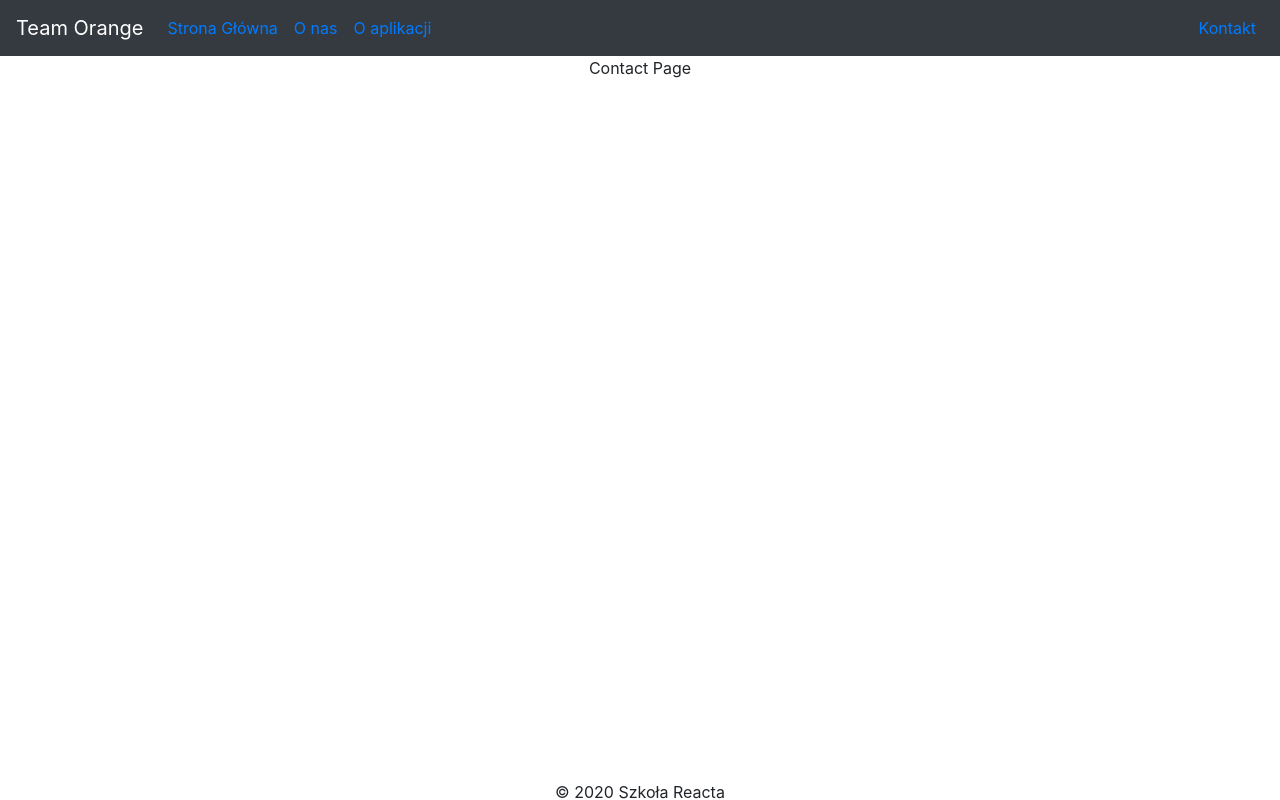
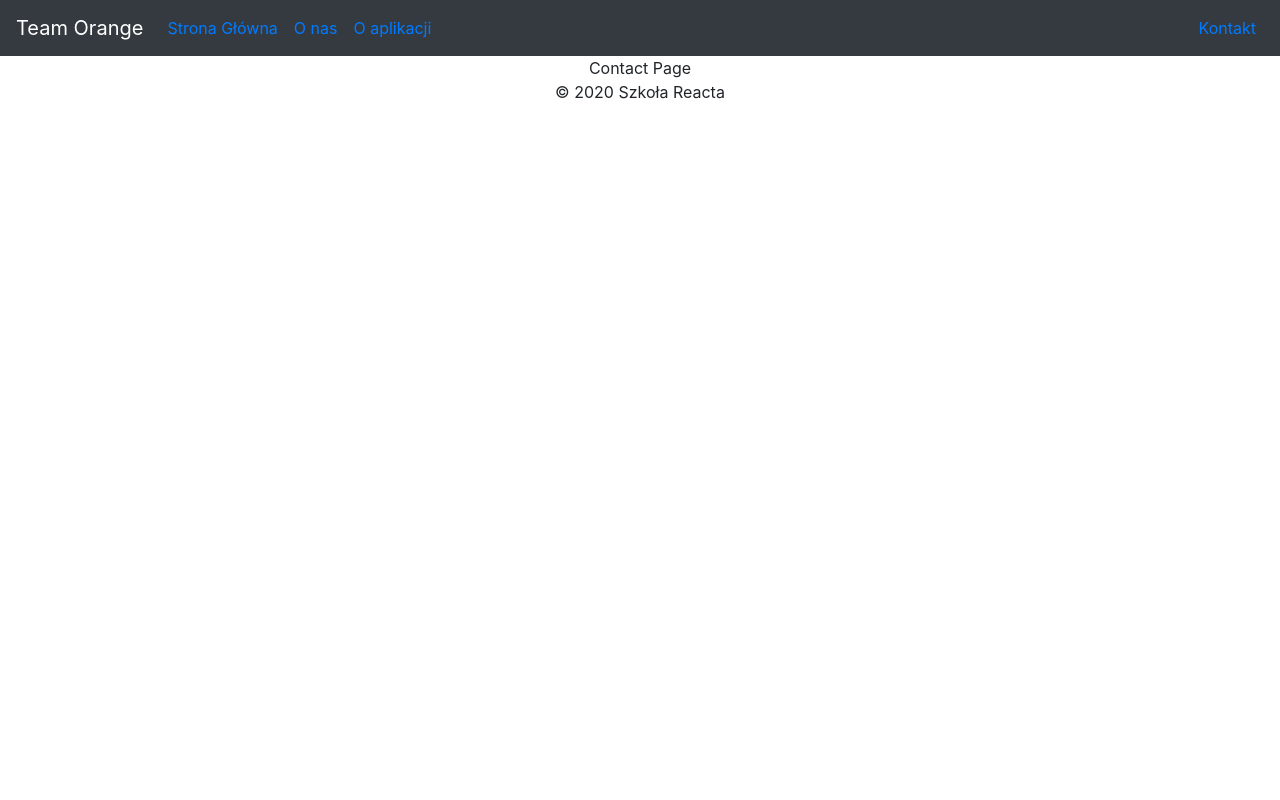
Before and after one commit to szkola-reacta/team-orange-www, a React (Create React App) app: page /contact in a window 1280 px wide. Built offline with nearby package versions, Linux system fonts and the light colour scheme.

Commit message:
footer tinkering

```diff
--- a/src/components/common/Footer.css
+++ b/src/components/common/Footer.css
@@ -1,16 +1,3 @@
 .footer {
-    align-content: center;
-    padding: 20px;
-    position: fixed;
-    left: 0;
-    bottom: 0;
-    height: 60px;
-    width: 100%;
+    flex-shrink: 0;
   }
-
-  .footer_inner {
-    display: block;
-    padding: 20px;
-    height: 60px;
-    width: 100%;
-  }
```
